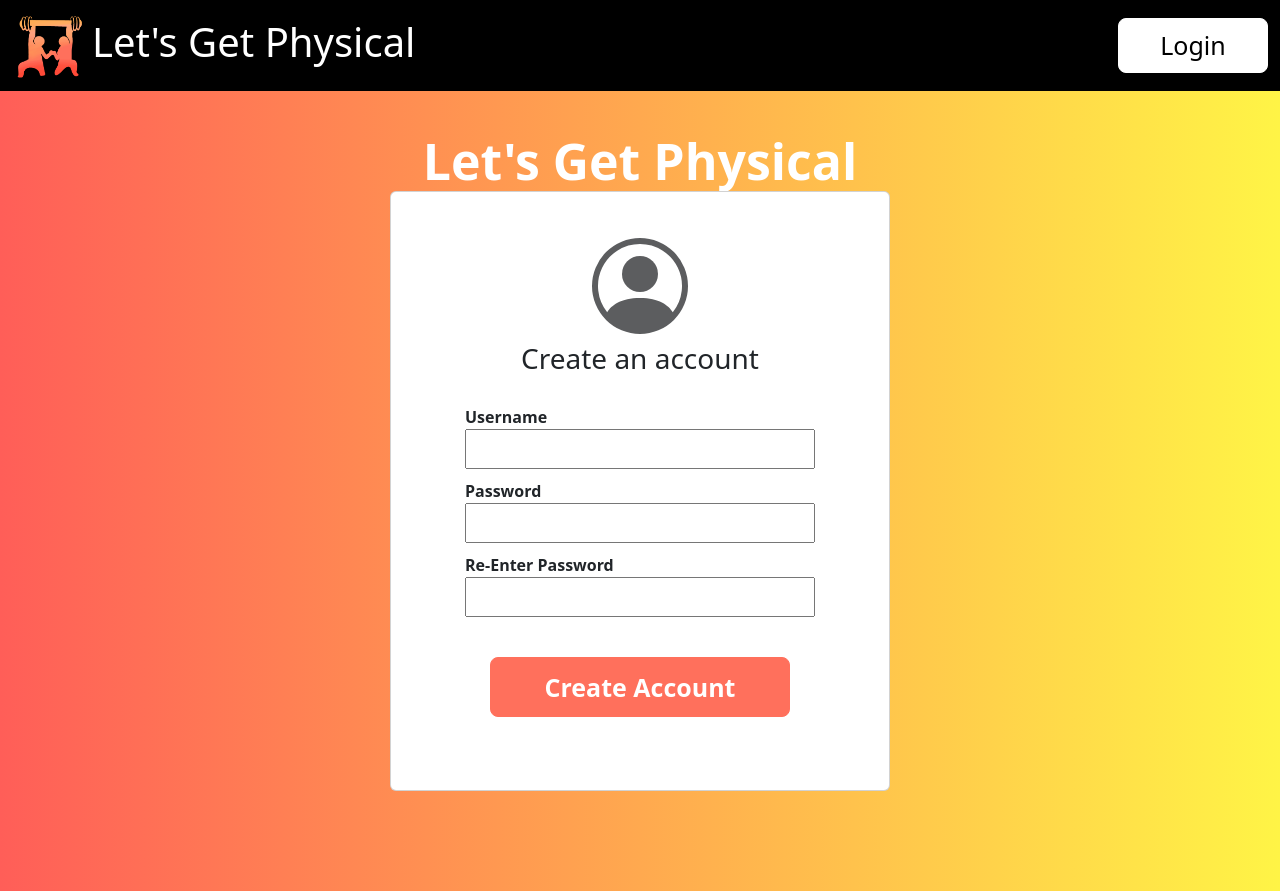
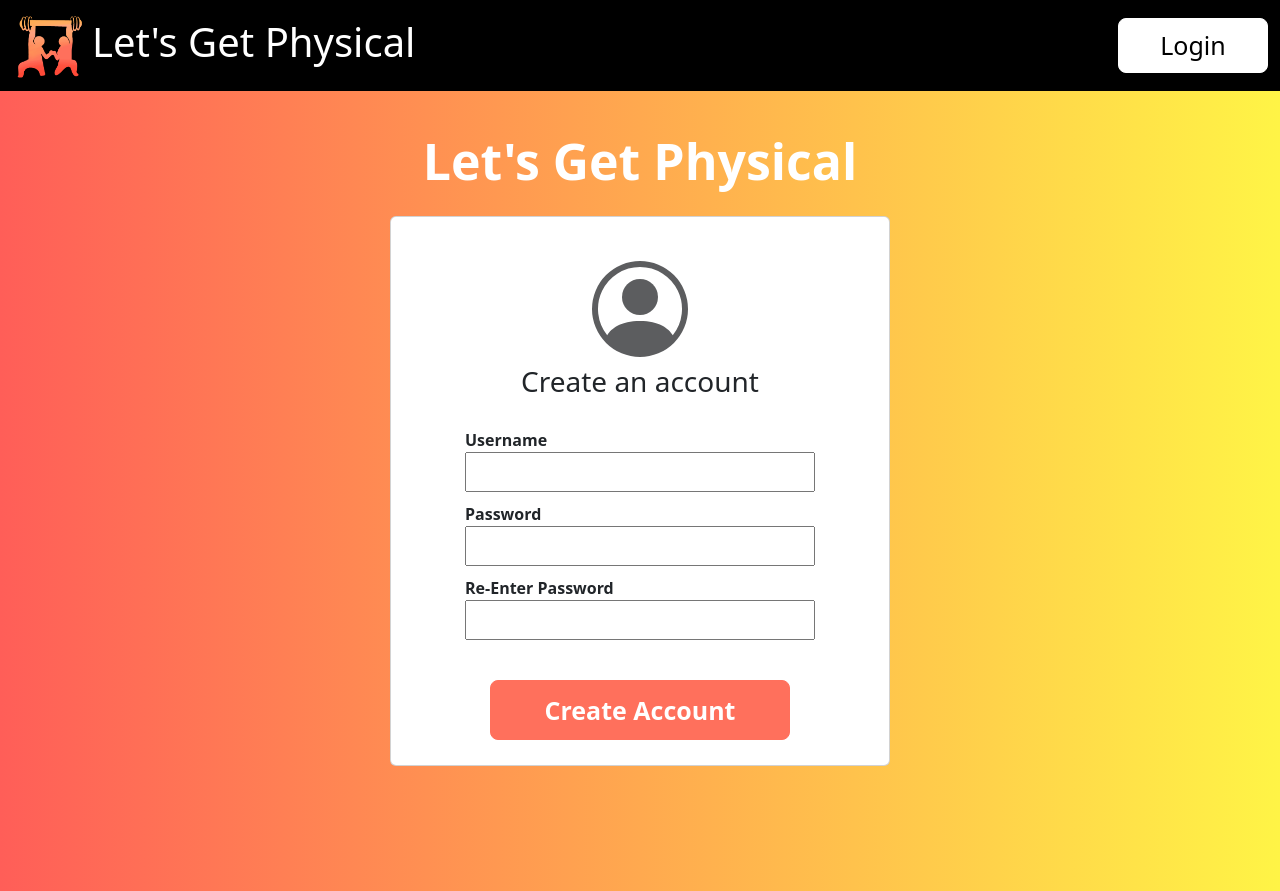
Before and after one commit to adamsprain/Lets-Get-Physical, a React (Create React App) app in the folder client/: page /signup in a window 1280 px wide. Built offline with nearby package versions, Linux system fonts and the light colour scheme.

Commit message:
Reverted change

```diff
--- a/client/src/styles/App.css
+++ b/client/src/styles/App.css
@@ -24,12 +24,6 @@
     color: white !important;
 }
 
-/*Styling for the navbar overlayed on each page*/
-.nav {
-    background-color: black!important;
-    height: 65px;
-}
-
 /*Styling for the button which will be displayed on the navbar*/
 .nav-bar-button {
     background-color: white!important;
--- a/client/src/styles/Login.css
+++ b/client/src/styles/Login.css
@@ -19,7 +19,7 @@
     text-align: center;
     align-content: center;
     width: 500px;
-    height: 600px !important;
+    height: 550px !important;
 }
 
 /*Changes font width for each textbox label*/
```
